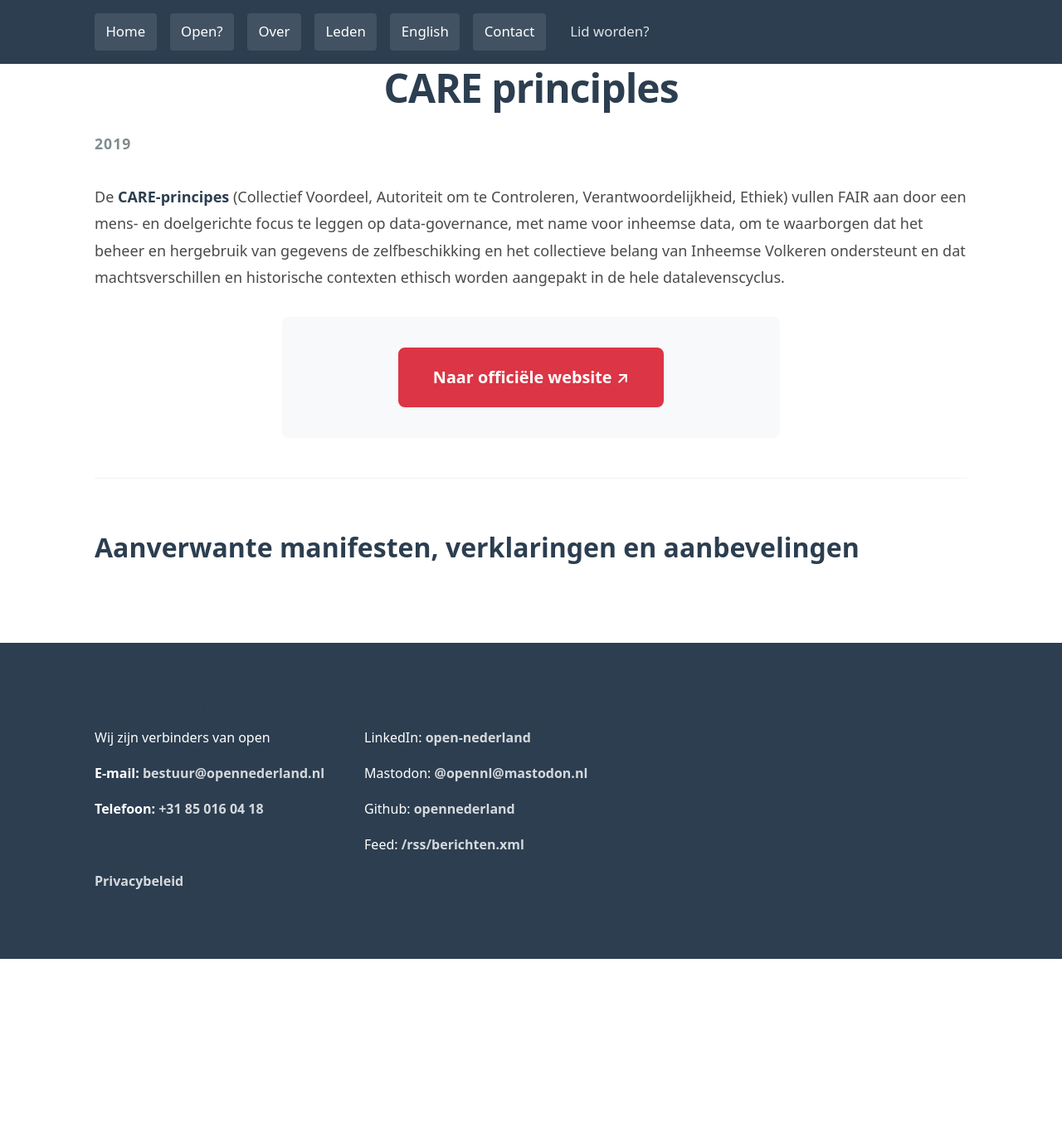
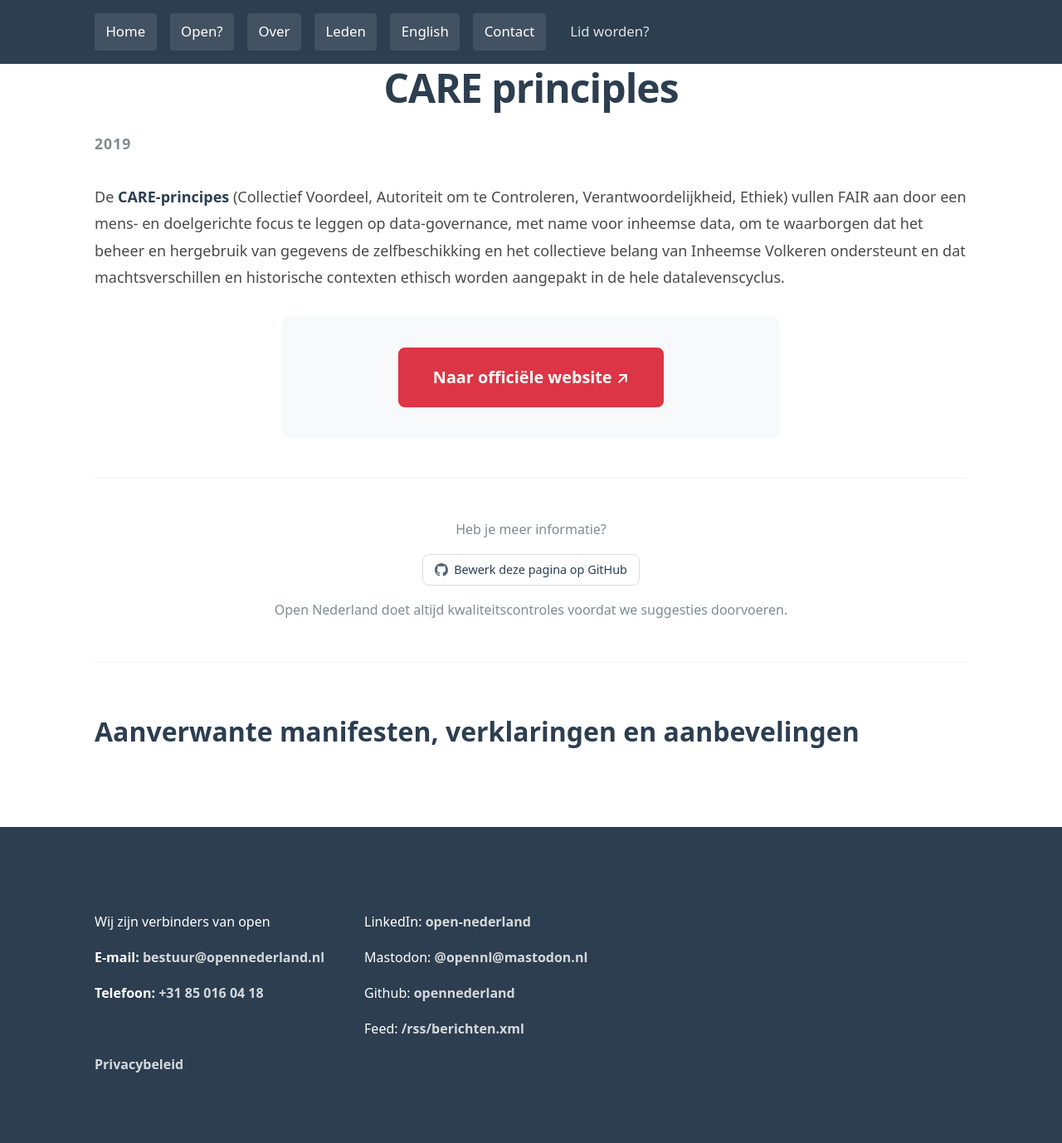
Before and after one commit to opennederland/www.opennederland.nl, a Jekyll site: the page built from _initiatives/care-principles.md, in a window 1280 px wide. Shown: the whole page at 83% size. Built offline with Jekyll 4.4.1, drawn with Linux system fonts in a browser that asks for light colours; before the commit the page ends 1156 px from its top, so only the background shows below that.

Commit message:
Bewerk deze pagina functionaliteit.

```diff
--- a/_layouts/initiatives.html
+++ b/_layouts/initiatives.html
@@ -27,6 +27,25 @@
 
 <hr />
 
+<div class="mt-xl text-center">
+    <p class="text-muted mb-sm">
+        Heb je meer informatie?
+    </p>
+    <p><a href="https://github.com/opennederland/www.opennederland.nl/edit/main/{{ page.path }}"
+       target="_blank"
+       class="meta-btn d-inline-flex items-center gap-sm">
+        <svg height="16" viewBox="0 0 16 16" width="16" style="fill: currentColor; opacity: 0.8;">
+            <path d="M8 0C3.58 0 0 3.58 0 8c0 3.54 2.29 6.53 5.47 7.59.4.07.55-.17.55-.38 0-.19-.01-.82-.01-1.49-2.01.37-2.53-.49-2.69-.94-.09-.23-.48-.94-.82-1.13-.28-.15-.68-.52-.01-.53.63-.01 1.08.58 1.23.82.72 1.21 1.87.87 2.33.66.07-.52.28-.87.51-1.07-1.78-.2-3.64-.89-3.64-3.95 0-.87.31-1.59.82-2.15-.08-.2-.36-1.02.08-2.12 0 0 .67-.21 2.2.82.64-.18 1.32-.27 2-.27.68 0 1.36.09 2 .27 1.53-1.04 2.2-.82 2.2-.82.44 1.1.16 1.92.08 2.12.51.56.82 1.27.82 2.15 0 3.07-1.87 3.75-3.65 3.95.29.25.54.73.54 1.48 0 1.07-.01 1.93-.01 2.2 0 .21.15.46.55.38A8.013 8.013 0 0016 8c0-4.42-3.58-8-8-8z"></path>
+        </svg>
+        Bewerk deze pagina op GitHub
+    </a></p>
+    <p class="text-muted mb-sm">
+        Open Nederland doet altijd kwaliteitscontroles voordat we suggesties doorvoeren.
+    </p>
+</div>
+
+<hr />
+
 {% capture initiatives_output %}
     {% include initiatives.html tags=page.tags %}
 {% endcapture %}
```
Also changed, not shown: _layouts/members.html (+17 -0 lines).
